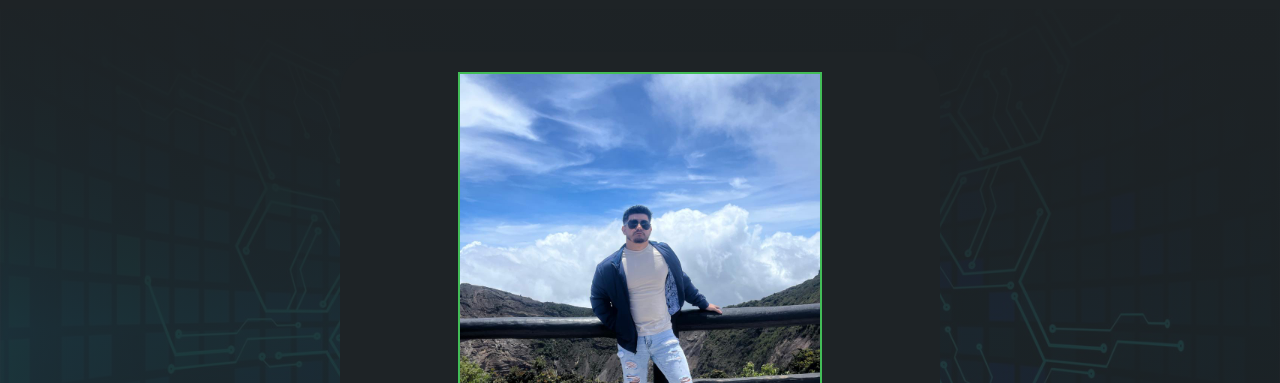
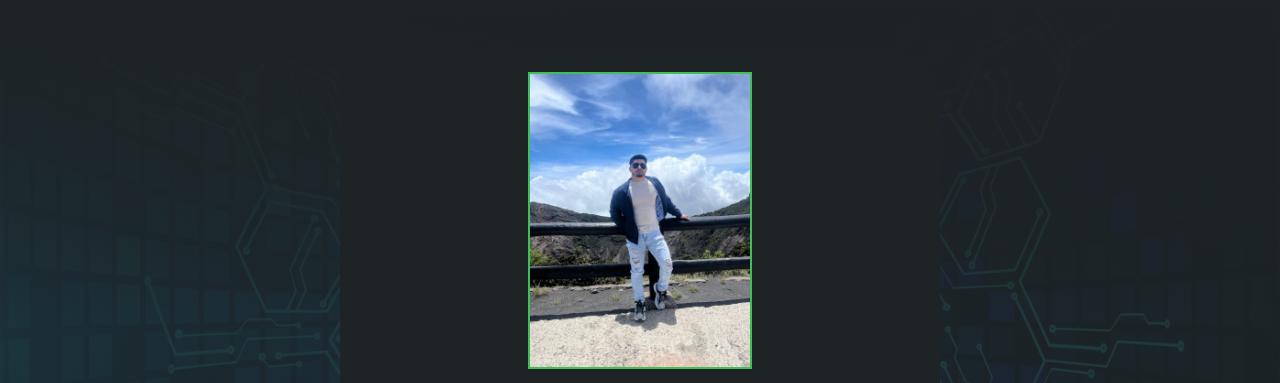
Before and after one commit to Adrian44gQ/MiPagina, a plain HTML site: page index.html in a window 1280 px wide. Shown: the part 98-481 px from the top of the page. Drawn offline with Linux system fonts and the light colour scheme; a web font is replaced by a local one.

Commit message:
Update estilo.css

```diff
--- a/estilo.css
+++ b/estilo.css
@@ -72,14 +72,14 @@ html{
     margin-top: 7%;
     text-align: center;
     border-radius: 40px;
-    height: 710px;
+    height: 540px;
     margin-top: 150px;
 }
 .inicio .contenido-banner img{
     margin-top: 50px;
     border: 2px solid #42bd57;
     display: block;
-    width: 65%;
+    width: 40%;
     margin: auto;
     border-radius: 5;
 }
```
